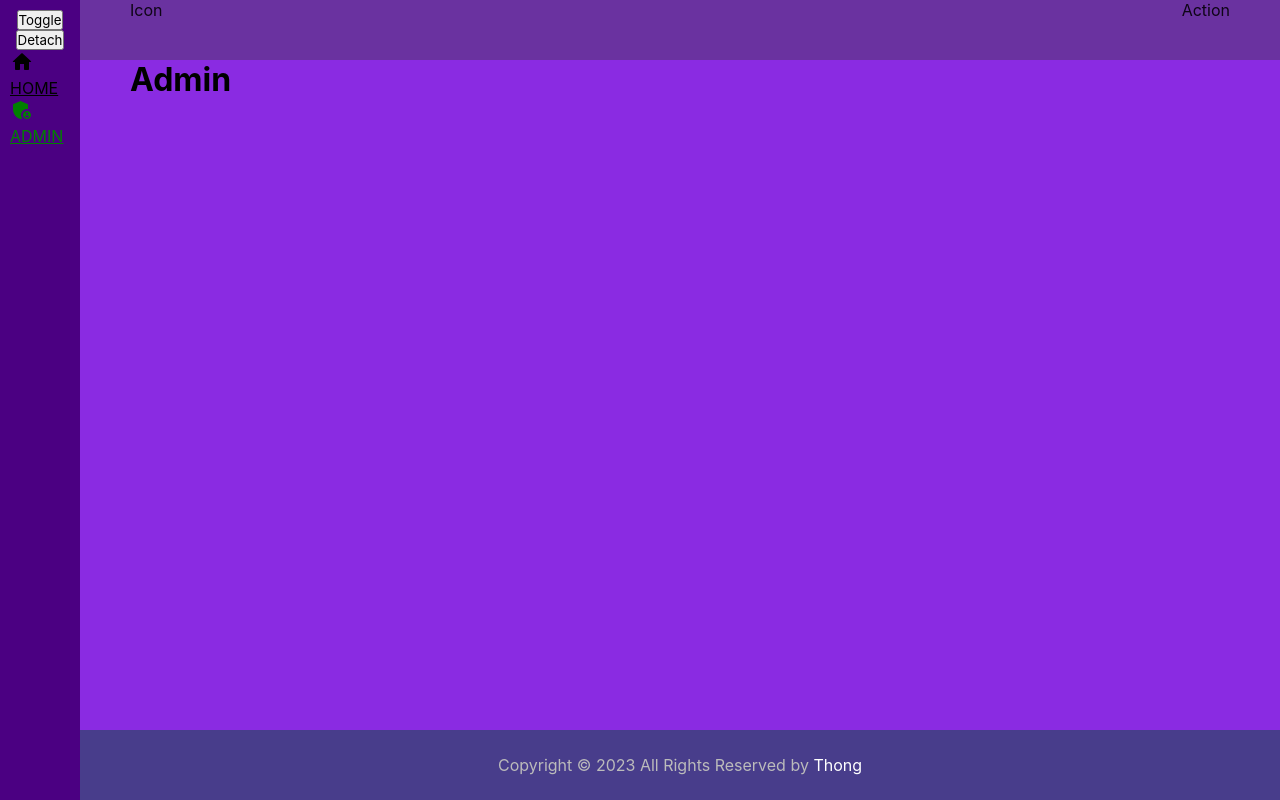
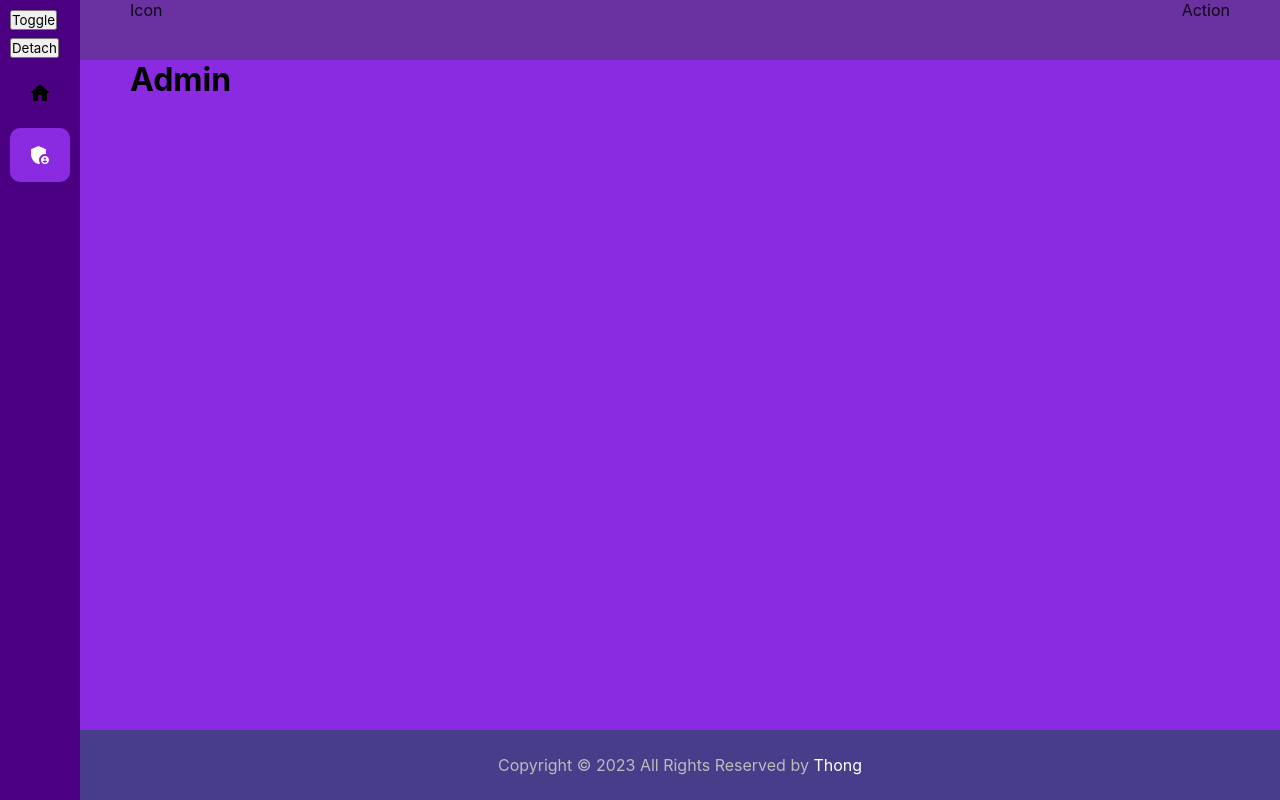
Before and after one commit to Thong17/hospital-sys-web-v2, a React (Vite) app: page /admin/role in a window 1280 px wide. Built offline with nearby package versions, Linux system fonts and the light colour scheme.

Commit message:
update: side menu

```diff
--- a/src/components/shared/Sidebar.tsx
+++ b/src/components/shared/Sidebar.tsx
@@ -6,10 +6,14 @@ import { Box } from '@mui/material'
 import { useAppDispatch, useAppSelector } from 'app/store'
 import { selectConfig } from 'stores/config/selector'
 import { LAYOUT_TRANSITION } from 'components/layouts/Layout'
-import { COLLAPSED_SIDEBAR_WIDTH, EXPANDED_SIDEBAR_WIDTH } from 'constants/layout'
+import {
+  COLLAPSED_SIDEBAR_WIDTH,
+  EXPANDED_SIDEBAR_WIDTH,
+} from 'constants/layout'
+import useTheme from 'hooks/useTheme'
 
 const Sidebar = () => {
-  const { language } = useLanguage()
+  const { theme } = useTheme()
   const dispatch = useAppDispatch()
   const { isAttachedSidebar, isOpenedSidebar } = useAppSelector(selectConfig)
 
@@ -45,9 +49,14 @@ const Sidebar = () => {
           display: 'flex',
           flexDirection: 'column',
           justifyContent: 'start',
-          alignItems: 'center',
-          '& a': { color: 'black' },
-          '& a.active': { color: 'green' },
+          alignItems: 'start',
+          gap: 1,
+          '& a': { color: 'black', borderRadius: theme.radius.ternary },
+          '& a:hover': { backgroundColor: '#ffffff22' },
+          '& a.active': {
+            color: 'white',
+            backgroundColor: 'blueviolet',
+          },
         }}
       >
         <button onClick={handleToggle}>Toggle</button>
@@ -57,20 +66,43 @@ const Sidebar = () => {
         >
           Detach
         </button>
-        {sideBar.map((nav: any, key: number) => {
-          return (
-            <NavLink key={key} to={nav.route}>
-              {nav.icon}
-              <span>
-                {language[nav.title as keyof typeof languages.English] ||
-                  nav.title}
-              </span>
-            </NavLink>
-          )
-        })}
+        {sideBar.map((nav: any, key: number) => (
+          <SidebarItem key={key} nav={nav} />
+        ))}
       </Box>
     </Box>
   )
 }
 
+const SidebarItem = ({ nav }: any) => {
+  const { language } = useLanguage()
+  const { isOpenedSidebar } = useAppSelector(selectConfig)
+  return (
+    <NavLink to={nav.route} style={{ width: '100%' }}>
+      <Box
+        sx={{
+          cursor: 'pointer',
+          padding: '15px 18px',
+          display: 'flex',
+          alignItems: 'center',
+          justifyContent: 'start',
+          gap: '10px',
+          boxSizing: 'border-box',
+          transition: LAYOUT_TRANSITION,
+        }}
+      >
+        {nav.icon}
+        <span
+          style={{
+            opacity: isOpenedSidebar ? 1 : 0,
+            transition: isOpenedSidebar ? LAYOUT_TRANSITION : '0s ease',
+          }}
+        >
+          {language[nav.title as keyof typeof languages.English] || nav.title}
+        </span>
+      </Box>
+    </NavLink>
+  )
+}
+
 export default Sidebar
```
